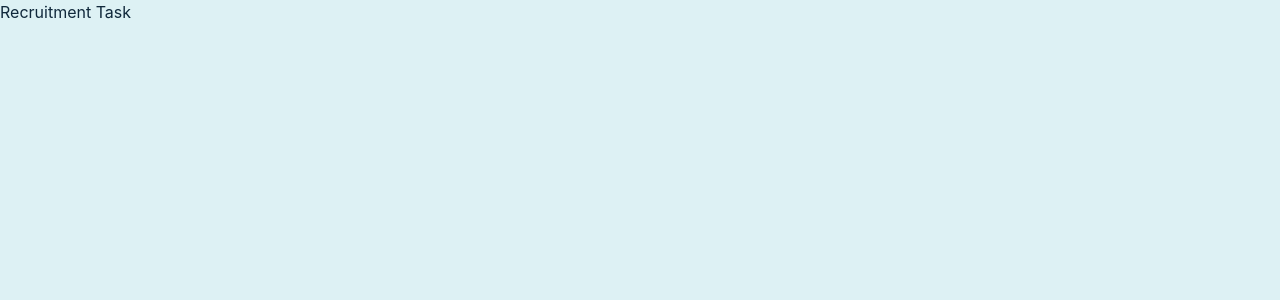
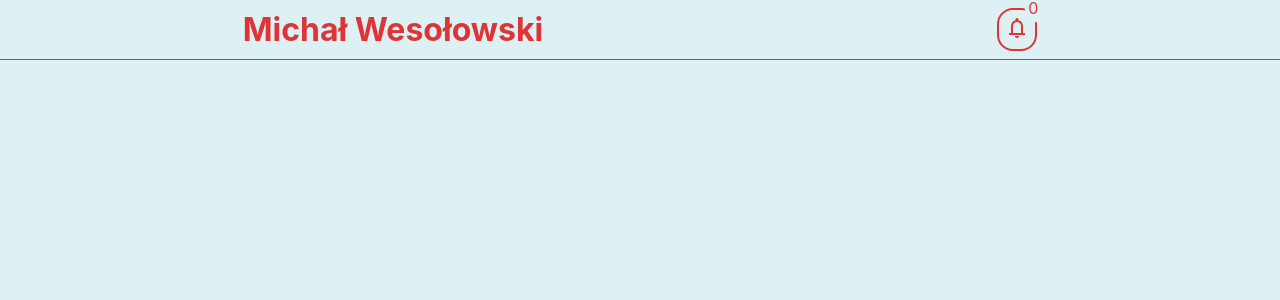
Before and after one commit to wesolowskimichal/RecruitmentTaskMindPal, a React (Vite) app: page / in a window 1280 px wide. Shown: the top 300 px of the page. Built offline with nearby package versions, Linux system fonts and the light colour scheme.

Commit message:
implemented navbar

```diff
--- a/src/App.tsx
+++ b/src/App.tsx
@@ -1,9 +1,7 @@
+import { Navbar } from './components/navbar/Navbar'
+
 function App() {
-  return (
-    <>
-      <p>Recruitment Task</p>
-    </>
-  )
+  return <Navbar />
 }
 
 export default App
--- /dev/null
+++ b/src/components/navbar/Navbar.module.scss
@@ -0,0 +1,53 @@
+@import '../../constants/variables.module';
+@import '../../constants/colors.module';
+
+.Navbar {
+  width: 100%;
+  height: $navbar-height;
+  background-color: $primary-color;
+  display: flex;
+  justify-content: space-around;
+  align-items: center;
+  padding: 1rem;
+  border-bottom: 1px solid $secondary-color;
+
+  h1 {
+    color: $secondary-color;
+  }
+
+  .Notifications {
+    position: relative;
+
+    .NotificationsCount {
+      position: absolute;
+      background-color: $primary-color;
+      transform: translate(-75%, -50%);
+      color: $secondary-color;
+      border-radius: 50%;
+      padding: 0.2rem;
+
+      &.NotificationsCountHover {
+        transition-duration: 0.5s;
+        color: $primary-color;
+        background-color: $secondary-color;
+      }
+    }
+
+    button {
+      padding: 0.4rem;
+      border-radius: 1rem;
+      background-color: $primary-color;
+      border: 2px solid $secondary-color;
+
+      &:hover {
+        cursor: pointer;
+        transition-duration: 0.5s;
+        background-color: $secondary-color;
+
+        img {
+          filter: invert(87%) sepia(9%) saturate(748%) hue-rotate(182deg) brightness(110%) contrast(91%);
+        }
+      }
+    }
+  }
+}
--- /dev/null
+++ b/src/components/navbar/Navbar.tsx
@@ -0,0 +1,36 @@
+import { useState } from 'react'
+import styles from './Navbar.module.scss'
+import bellIcon from '../../assets/bell-icon.svg'
+import { NotificationsModal } from '../notificationsModal/NotificationsModal'
+
+export const Navbar = () => {
+  const [notificationsCount, setNotificationsCount] = useState(0)
+  const [isNotificationsModalVisible, setIsNotificationsModalVisible] = useState(false)
+  const [isNotificationsButtonOnHover, setIsNotificationsButtonOnHover] = useState(false)
+
+  return (
+    <header className={styles.Navbar}>
+      <h1>Michał Wesołowski</h1>
+      <div className={styles.Notifications}>
+        <button
+          onClick={() => setIsNotificationsModalVisible(prev => !prev)}
+          onMouseEnter={() => setIsNotificationsButtonOnHover(true)}
+          onMouseLeave={() => setIsNotificationsButtonOnHover(false)}
+        >
+          <img src={bellIcon} alt="Notifications" />
+        </button>
+        {isNotificationsModalVisible ? (
+          <NotificationsModal />
+        ) : (
+          <span
+            className={`${styles.NotificationsCount} ${
+              isNotificationsButtonOnHover ? styles.NotificationsCountHover : ''
+            }`}
+          >
+            {notificationsCount}
+          </span>
+        )}
+      </div>
+    </header>
+  )
+}
--- /dev/null
+++ b/src/components/notificationsModal/NotificationsModal.module.scss
@@ -0,0 +1,3 @@
+.Wrapper {
+  position: absolute;
+}
--- /dev/null
+++ b/src/components/notificationsModal/NotificationsModal.tsx
@@ -0,0 +1,8 @@
+import { useState } from 'react'
+import styles from './NotificationsModal.module.scss'
+
+export const NotificationsModal = () => {
+  const [section, setSection] = useState<'all' | 'unread'>('all')
+
+  return <div className={styles.Wrapper}>hello</div>
+}
--- a/src/constants/_variables.module.scss
+++ b/src/constants/_variables.module.scss
@@ -0,0 +1 @@
+$navbar-height: 60px;
```
Also changed, not shown: src/assets/bell-icon.svg (added).
